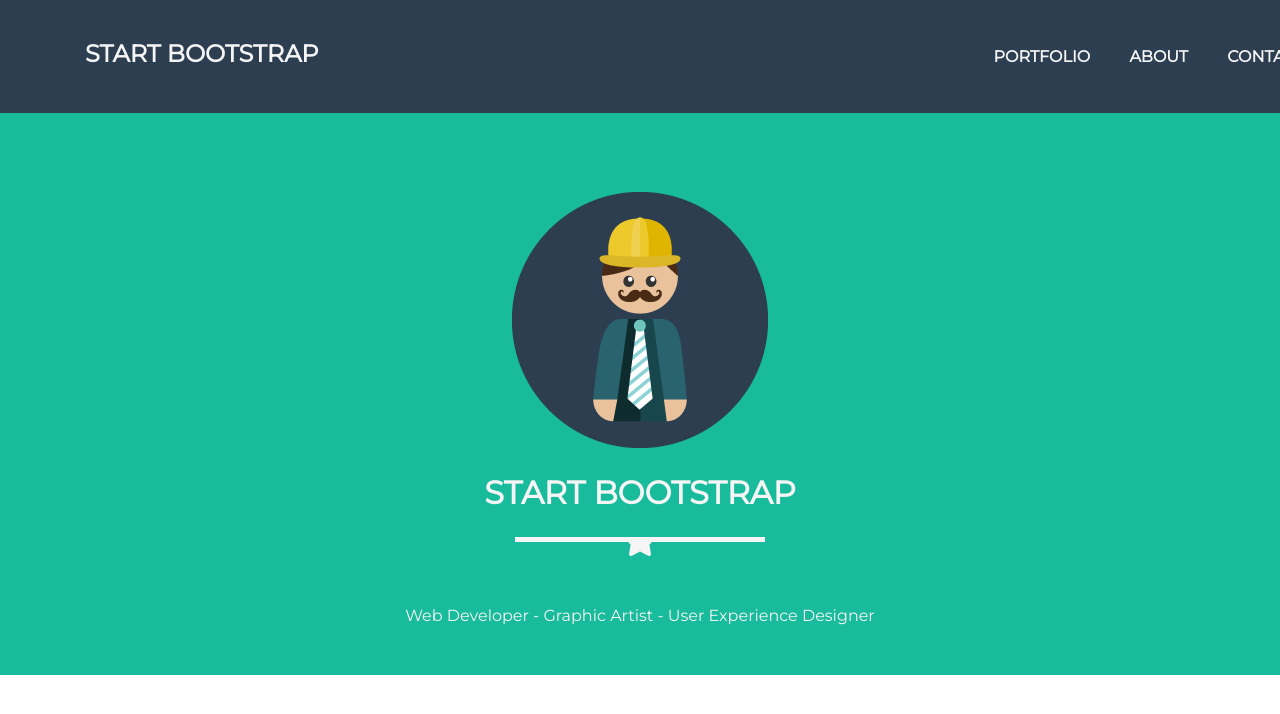
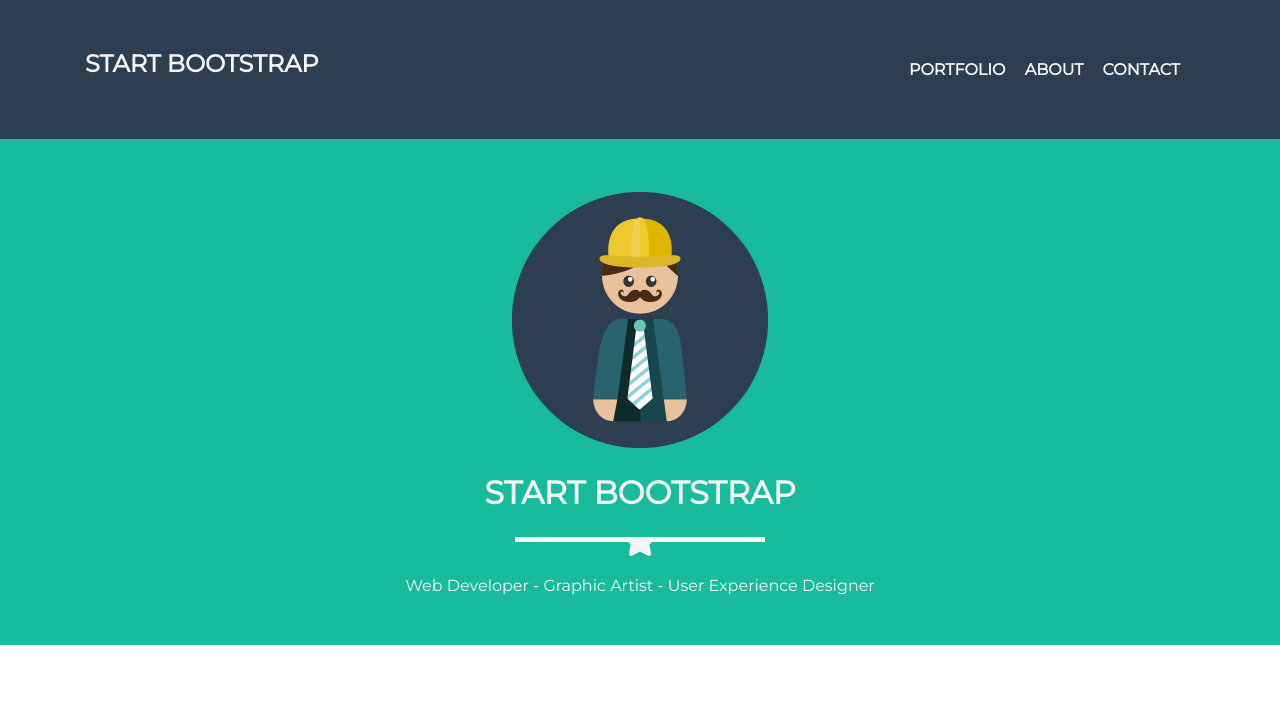
Before and after one commit to PaulaPonce/freelancer-laboratoria, a plain HTML site: page index.html in a window 1280 px wide. Drawn offline with Linux system fonts and the light colour scheme.

Commit message:
add ul to navigation bar

```diff
--- a/css/main.css
+++ b/css/main.css
@@ -57,16 +57,25 @@ nav{
 .menu h1{
 	margin: 0;
 	float: left;
-	padding: 30px 15px;
+	padding: 40px 15px;
   height: 80px;
   line-height: 20px;
 }
 
+.menu-list{
+  text-align: right;
+  padding: 30px 15px;
+  margin-left: 400px;
+}
+
+.menu-list li{
+  list-style: none;
+  display: inline;
+ }
+
 .link{
 	position: relative;
-	display: inline-block;
-	padding: 25px 10px;
-	left: 650px;
+	/*padding: 30px 10px;*/
 	margin-top: 8px;
   margin-right: 15px;
   margin-bottom: 8px;
@@ -88,14 +97,16 @@ header .container{
 }
 
 .fa-star{
+  color: whitesmoke;
 	padding: 0;
   border: none;
   border-top: solid 5px;
   text-align: center;
   max-width: 250px;
-    margin: 25px auto 30px;
+  margin: 25px auto 0;
 }
 .fa-star:after{
+  background-color: #18BC9C;
 	content: "\f005";
   font-family: FontAwesome;
   display: inline-block;
@@ -104,3 +115,6 @@ header .container{
   font-size: 2em;
   padding: 0 .25em;
 }
+.fa-star:before{
+  content: none;
+}
--- a/index.html
+++ b/index.html
@@ -15,9 +15,17 @@
 			<a href="#page-top">
 				<h1 class="text-uppercase">Start Bootstrap</h1>
 			</a>
-			<a href="#portfolio" class="text-uppercase link">Portfolio</a>
-			<a href="#about" class="text-uppercase link">About</a>
-			<a href="#contact" class="text-uppercase link">Contact</a>
+			<ul class="menu-list">
+				<li>
+					<a href="#portfolio" class="text-uppercase link">Portfolio</a>
+				</li>
+				<li>
+					<a href="#about" class="text-uppercase link">About</a>
+				</li>
+				<li>
+					<a href="#contact" class="text-uppercase link">Contact</a>
+				</li>
+			</ul>
 		</div>
 	</nav>
 	<!-- Header -->
```
Lines whose indentation alone changed are shown as unchanged.
